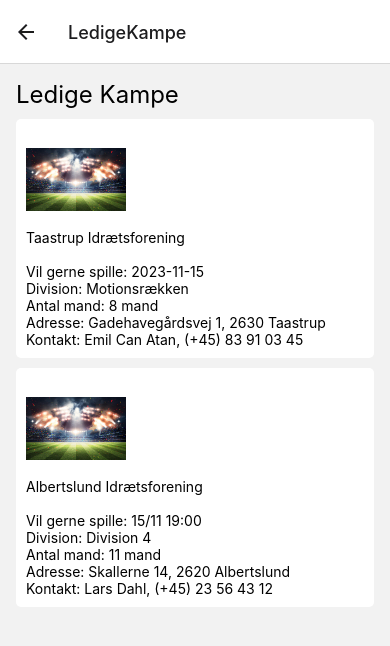
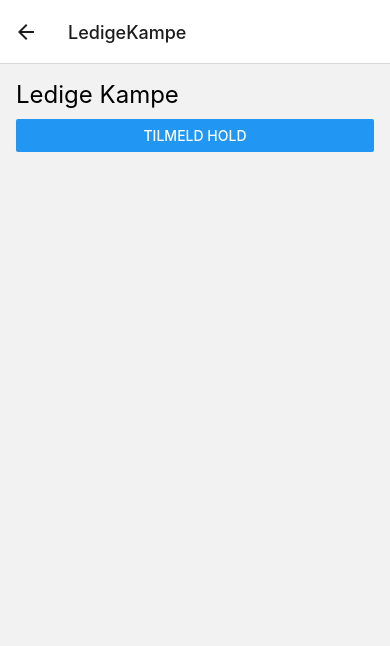
Before and after one commit to EmilCanAttack/Appstar, a React Native app in the folder GoKampAppStar/: screen /LedigeKampe in a window 390 px wide. Shown: the top 646 px of the page. Built offline with nearby package versions, Linux system fonts and the light colour scheme.

Commit message:
LEdige kampe opdateret
MAN KAN NU VÆLGE SIT EGET BILLEDE DET TOG MIG 2 TIMER AT IMPLEMENTERE AT MAN KAN VÆLGE SIT EGET BILLEDE DET VAR SLET IKKE DET VÆRD OG DET SER IKKE ENGANG GODT UD

```diff
--- a/GoKampAppStar/LedigeKampe.js
+++ b/GoKampAppStar/LedigeKampe.js
@@ -1,54 +1,162 @@
-// LedigeKampe.js
-import React from 'react';
-import { View, Text, Image, FlatList, StyleSheet } from 'react-native';
+import React, { useState } from 'react';
+import { View, Text, Image, FlatList, Modal, TextInput, Button, TouchableOpacity, StyleSheet } from 'react-native';
 
 const data = [
-  {
-    id: 1,
-    logo: require('./assets/stadium.jpeg'), // Erstat med stien til holdets logo
-    klubnavn: "Taastrup Idrætsforening",
-    tomtekst: "",
-    dato: '2023-11-15',
-    division: 'Motionsrækken',
-    antalSpillere: '8 mand',
-    kontakt: "Emil Can Atan, (+45) 83 91 03 45",
-    adresse: "Gadehavegårdsvej 1, 2630 Taastrup"
-  },
-  {
-    id: 2,
-    logo: require('./assets/stadium.jpeg'), // Erstat med stien til holdets logo
-    dato: '15/11 19:00',
-    division: 'Division 4',
-    antalSpillere: '11 mand',
-    kontakt: "Lars Dahl, (+45) 23 56 43 12",
-    klubnavn: "Albertslund Idrætsforening",
-    tomtekst: "",
-    adresse: "Skallerne 14, 2620 Albertslund"
-  },
-  // Tilføj flere hold efter behov
+  // Tidligere data her...
+];
+
+const sjællandClubs = [
+  { name: 'Klub 1', logo: require('./assets/stadium.jpeg') },
+  { name: 'Klub 2', logo: require('./assets/stadium.jpeg') },
+  { name: 'Hvidovre', logo: require('./assets/banen.jpeg') },
+  { name: 'Klub 4', logo: require('./assets/stadium.jpeg') },
+  { name: 'Klub 5', logo: require('./assets/stadium.jpeg') },
+  // Tilføj flere klubber og deres logoer på Sjælland efter behov
+];
+
+const jyllandClubs = [
+  { name: 'Klub A', logo: require('./assets/stadium.jpeg') },
+  { name: 'Klub B', logo: require('./assets/stadium.jpeg') },
+  { name: 'Klub C', logo: require('./assets/stadium.jpeg') },
+  { name: 'Klub D', logo: require('./assets/stadium.jpeg') },
+  { name: 'Klub E', logo: require('./assets/stadium.jpeg') },
+  // Tilføj de 5 største klubber i Jylland
 ];
 
 const LedigeKampe = () => {
+  const [modalVisible, setModalVisible] = useState(false);
+  const [holdInfo, setHoldInfo] = useState({
+    klubnavn: "",
+    dato: "",
+    division: "",
+    antalSpillere: "",
+    kontakt: "",
+    adresse: "",
+    selectedClub: null,
+  });
+  const [selectedRegion, setSelectedRegion] = useState(null);
+
+  const handleClubSelect = (club) => {
+    setHoldInfo({ ...holdInfo, selectedClub: club });
+  };
+
+  const handleSubmit = () => {
+    // Gem holdInfo i dataarrayet eller send det til en server (afhængigt af din backend-logik)
+    const id = data.length + 1; // Generer en unik ID (du kan bruge en bedre metode)
+    data.push({ id, ...holdInfo });
+    setHoldInfo({
+      klubnavn: "",
+      dato: "",
+      division: "",
+      antalSpillere: "",
+      kontakt: "",
+      adresse: "",
+      selectedClub: null,
+    });
+    setSelectedRegion(null);
+    setModalVisible(false); // Luk modalen efter indsendelse
+  };
+
   return (
     <View style={styles.container}>
       <Text style={styles.title}>Ledige Kampe</Text>
+      <Button title="Tilmeld Hold" onPress={() => setModalVisible(true)} />
       <FlatList
         data={data}
         keyExtractor={(item) => item.id.toString()}
         renderItem={({ item }) => (
           <View style={styles.itemContainer}>
-            <Image source={item.logo} style={styles.logo} />
+            <Image source={item.selectedClub ? item.selectedClub.logo : require('./assets/stadium.jpeg')} style={styles.logo} />
             <Text>{item.klubnavn}</Text>
-            <Text> {item.tomtekst}</Text>
-            <Text>Vil gerne spille: {item.dato}</Text>
+            <Text>{item.tomtekst}</Text>
+            <Text>Vil gerne spille d. {item.dato} </Text>
             <Text>Division: {item.division}</Text>
             <Text>Antal mand: {item.antalSpillere}</Text>
             <Text>Adresse: {item.adresse}</Text>
             <Text>Kontakt: {item.kontakt}</Text>
-
           </View>
         )}
       />
+      <Modal visible={modalVisible} transparent animationType="slide">
+        <View style={styles.modalContainer}>
+          <View style={styles.modalContent}>
+            <Text style={styles.modalTitle}>Tilmeld Hold</Text>
+            <View style={styles.formGroup}>
+              <Text style={styles.label}>Klubnavn:</Text>
+              <TextInput
+                style={styles.input}
+                placeholder="Indtast klubnavn"
+                value={holdInfo.klubnavn}
+                onChangeText={(text) => setHoldInfo({ ...holdInfo, klubnavn: text })}
+              />
+            </View>
+            <View style={styles.formGroup}>
+              <Text style={styles.label}>Dato:</Text>
+              <TextInput
+                style={styles.input}
+                placeholder="Indtast dato"
+                value={holdInfo.dato}
+                onChangeText={(text) => setHoldInfo({ ...holdInfo, dato: text })}
+              />
+            </View>
+            <View style={styles.formGroup}>
+              <Text style={styles.label}>Division:</Text>
+              <TextInput
+                style={styles.input}
+                placeholder="Indtast division"
+                value={holdInfo.division}
+                onChangeText={(text) => setHoldInfo({ ...holdInfo, division: text })}
+              />
+            </View>
+            <View style={styles.formGroup}>
+              <Text style={styles.label}>Antal Spillere:</Text>
+              <TextInput
+                style={styles.input}
+                placeholder="Indtast antal spillere"
+                value={holdInfo.antalSpillere}
+                onChangeText={(text) => setHoldInfo({ ...holdInfo, antalSpillere: text })}
+              />
+            </View>
+            <View style={styles.formGroup}>
+              <Text style={styles.label}>Kontakt:</Text>
+              <TextInput
+                style={styles.input}
+                placeholder="Indtast kontaktinformation"
+                value={holdInfo.kontakt}
+                onChangeText={(text) => setHoldInfo({ ...holdInfo, kontakt: text })}
+              />
+            </View>
+            <View style={styles.formGroup}>
+              <Text style={styles.label}>Adresse:</Text>
+              <TextInput
+                style={styles.input}
+                placeholder="Indtast adresse"
+                value={holdInfo.adresse}
+                onChangeText={(text) => setHoldInfo({ ...holdInfo, adresse: text })}
+              />
+            </View>
+            <Text style={styles.label}>Vælg Region:</Text>
+            <Button title="Sjælland" onPress={() => setSelectedRegion(sjællandClubs)} />
+            <Button title="Jylland" onPress={() => setSelectedRegion(jyllandClubs)} />
+            {selectedRegion && (
+              <FlatList
+                data={selectedRegion}
+                keyExtractor={(item) => item.name}
+                renderItem={({ item }) => (
+                  <TouchableOpacity onPress={() => handleClubSelect(item)}>
+                    <View style={styles.cityOption}>
+                      <Image source={item.logo} style={styles.cityLogo} />
+                      <Text>{item.name}</Text>
+                    </View>
+                  </TouchableOpacity>
+                )}
+              />
+            )}
+            <Button title="Tilmeld" onPress={handleSubmit} />
+            <Button title="Annuller" onPress={() => setModalVisible(false)} />
+          </View>
+        </View>
+      </Modal>
     </View>
   );
 };
@@ -73,6 +181,45 @@ const styles = StyleSheet.create({
     height: 100,
     resizeMode: 'contain',
   },
+  modalContainer: {
+    flex: 1,
+    justifyContent: 'center',
+    alignItems: 'center',
+  },
+  modalContent: {
+    backgroundColor: 'white',
+    padding: 20,
+    borderRadius: 10,
+    width: '80%',
+  },
+  modalTitle: {
+    fontSize: 20,
+    marginBottom: 10,
+    textAlign: 'center',
+  },
+  formGroup: {
+    marginBottom: 15,
+  },
+  label: {
+    fontSize: 16,
+  },
+  input: {
+    height: 40,
+    borderColor: 'gray',
+    borderWidth: 1,
+    padding: 10,
+  },
+  cityOption: {
+    flexDirection: 'row',
+    alignItems: 'center',
+    marginBottom: 10,
+  },
+  cityLogo: {
+    width: 30,
+    height: 30,
+    resizeMode: 'contain',
+    marginRight: 10,
+  },
 });
 
 export default LedigeKampe;
--- a/GoKampAppStar/package.json
+++ b/GoKampAppStar/package.json
@@ -11,6 +11,7 @@
   "dependencies": {
     "@react-native-async-storage/async-storage": "^1.18.2",
     "@react-native-community/viewpager": "^5.0.11",
+    "@react-native-picker/picker": "2.4.10",
     "@react-navigation/native": "^6.1.9",
     "@react-navigation/native-stack": "^6.9.15",
     "@react-navigation/stack": "^6.3.19",
```
Also changed, not shown: 1 other file (tests, documents, lock files or other folders).
